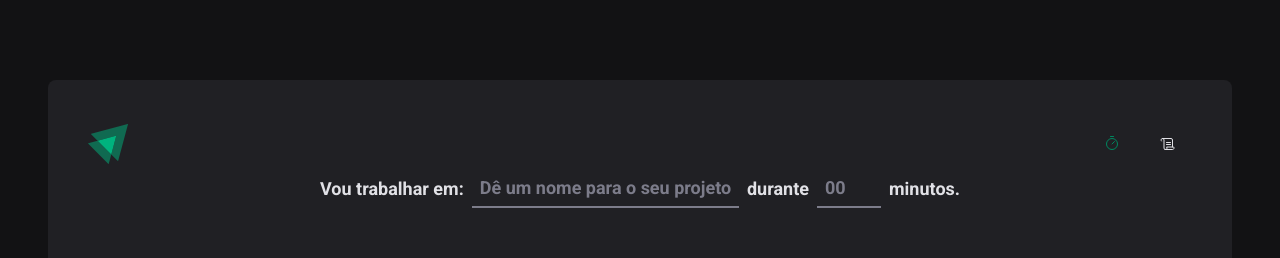
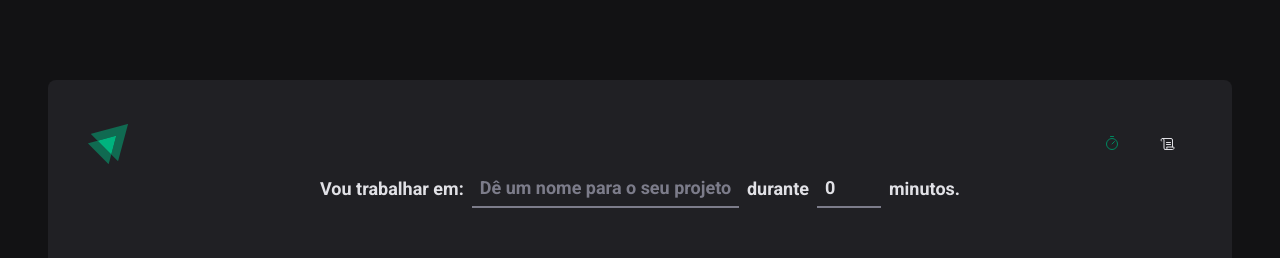
Before and after one commit to 4llves/IgniteTimer, a React (Vite) app: page / in a window 1280 px wide. Shown: the top 258 px of the page. Built offline with nearby package versions, Linux system fonts and the light colour scheme.

Commit message:
resetando form

```diff
--- a/src/pages/Home/index.tsx
+++ b/src/pages/Home/index.tsx
@@ -21,13 +21,20 @@
     .max(60, 'O ciclo precisa ser de no máximo 60 minutos'),
 })
 
+type newCycleFormData = zod.infer<typeof newCycleFormValidationSchema>
+
 export function Home() {
-  const { register, handleSubmit, watch } = useForm({
+  const { register, handleSubmit, watch, reset } = useForm<newCycleFormData>({
     resolver: zodResolver(newCycleFormValidationSchema),
+    defaultValues: {
+      task: '',
+      minutesAmount: 0,
+    },
   })
 
-  function handleCreateNewCycle(data: any) {
+  function handleCreateNewCycle(data: newCycleFormData) {
     console.log(data)
+    reset()
   }
 
   const task = watch('task')
```
